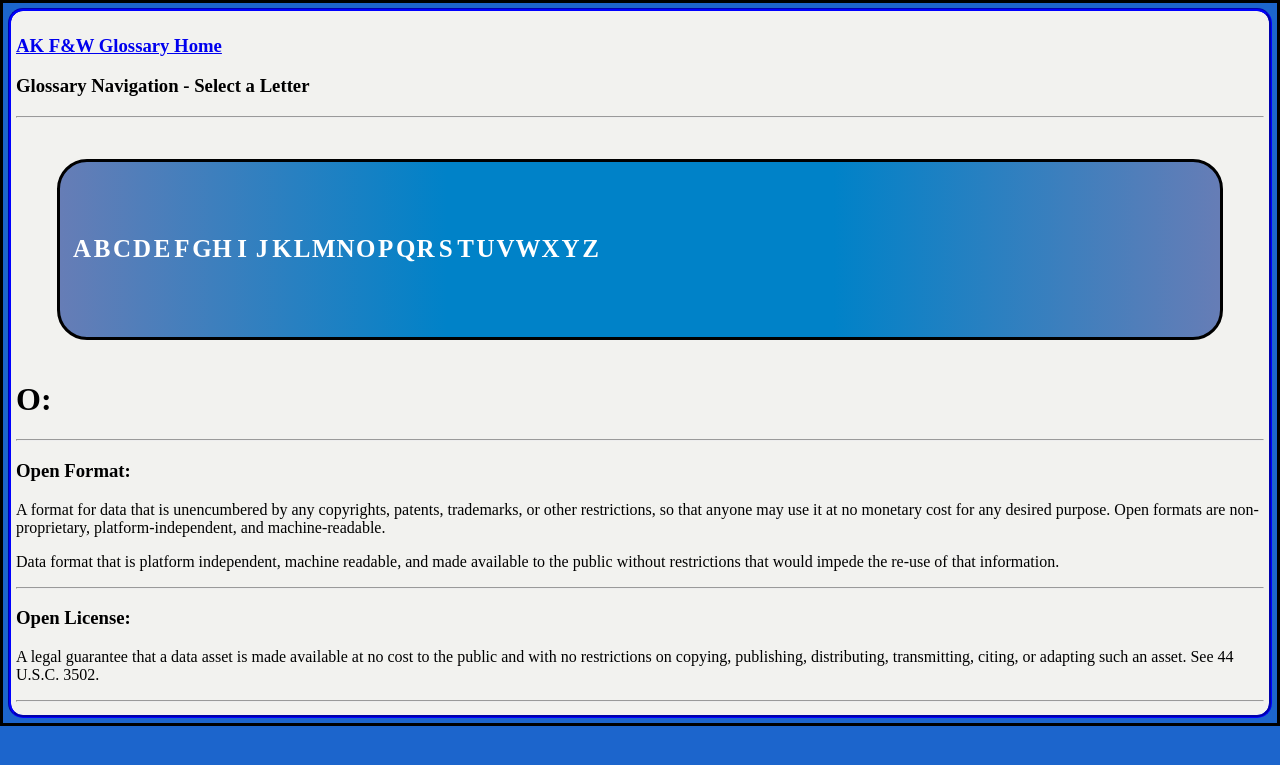
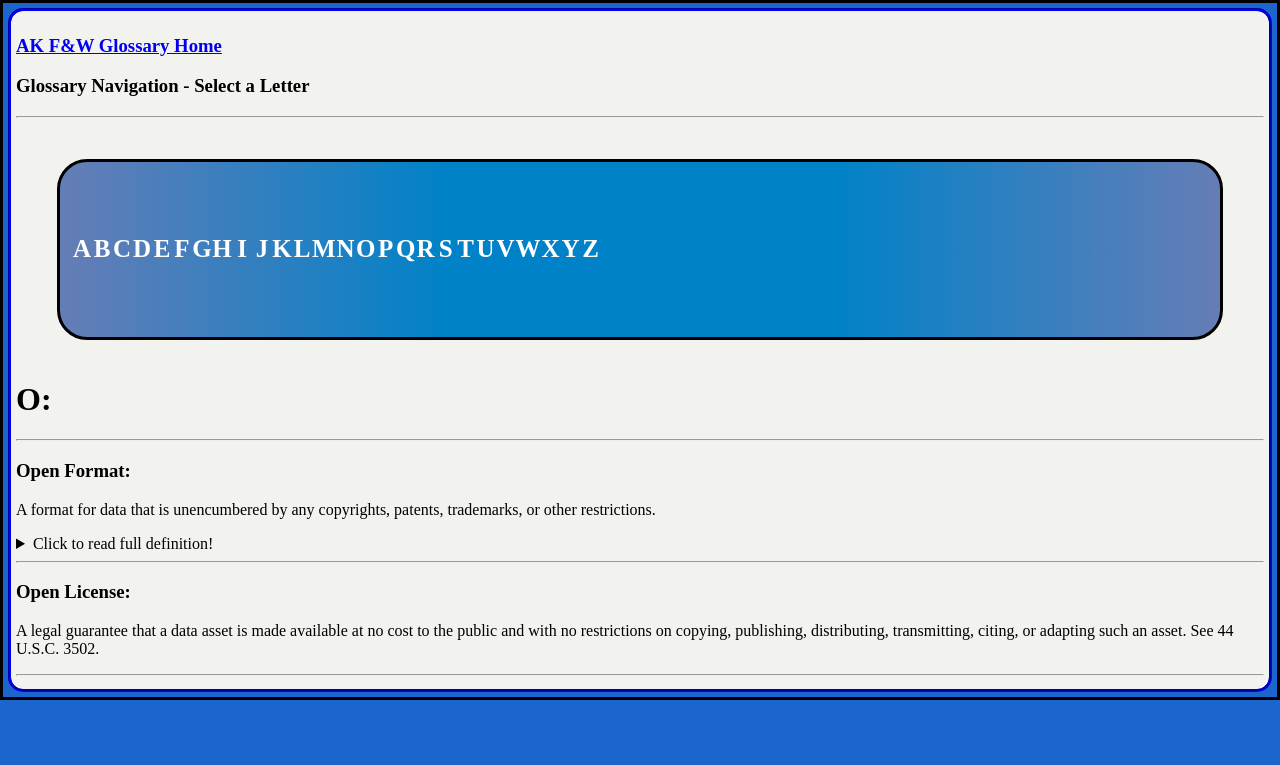
Before and after one commit to ThePanamalien/TestOne, a Jekyll site: the page built from _pages/O.md, in a window 1280 px wide. Shown: the top 765 px of the page. Built offline with Jekyll 4.4.1, drawn with Linux system fonts in a browser that asks for light colours.

Commit message:
Update O.md
Added in "Click Here" tags.

```diff
--- a/_pages/O.md
+++ b/_pages/O.md
@@ -8,12 +8,19 @@ layout: glossaryPage
 ___
 
 ### **Open Format:**
+A format for data that is unencumbered by any copyrights, patents, trademarks, or other restrictions.
+
+<details>
+  <summary>Click to read full definition!</summary>
+<p>
 A format for data that is unencumbered by any copyrights, patents, trademarks, or other restrictions,
 so that anyone may use it at no monetary cost for any desired purpose. Open formats are non-proprietary,
-platform-independent, and machine-readable.
-
+platform-independent, and machine-readable.<br>
+<br>
 Data format that is platform independent, machine readable, and made available to the public without
 restrictions that would impede the re-use of that information.
+</p>
+</details>
 
 ___
 
```
